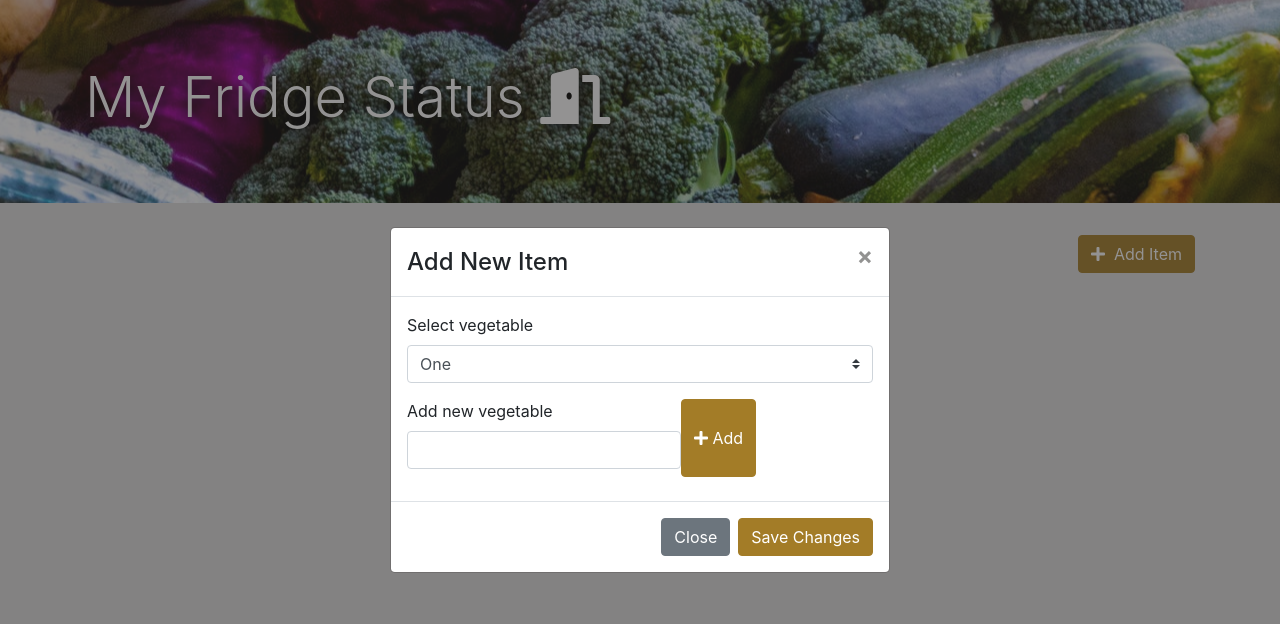
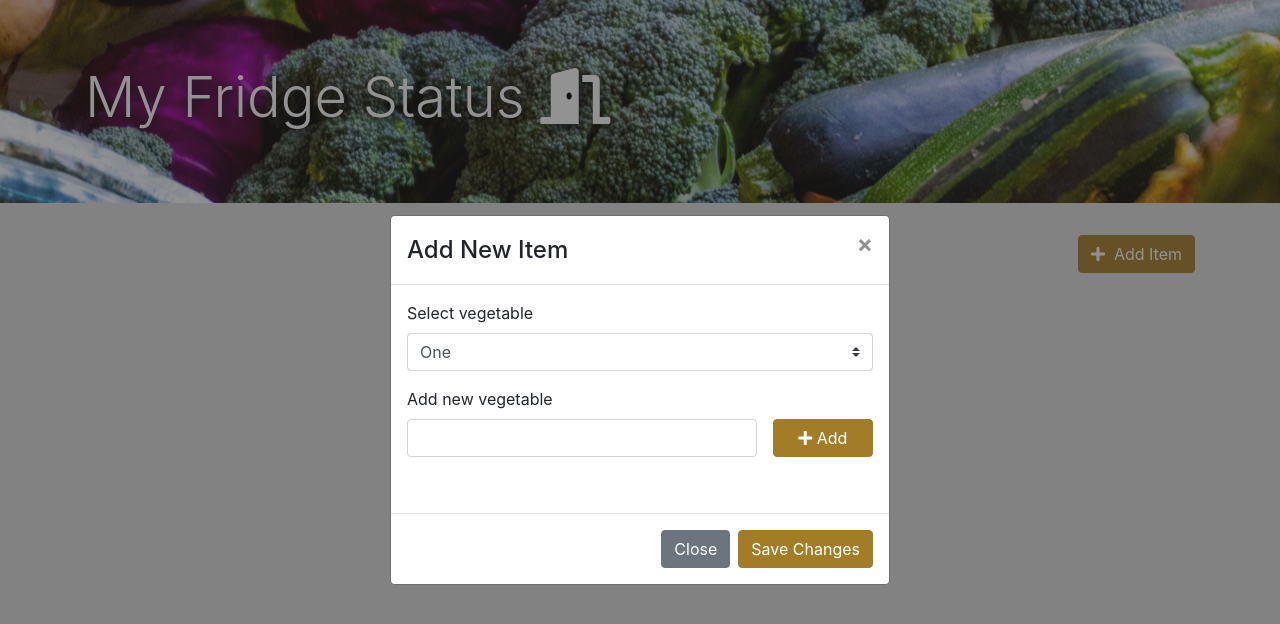
Before and after one commit to LuckyLam34/my-fridge-status, a React (Create React App) app: page / in a window 1280 px wide. Both pictures are taken after a click on the button "Add Item". Shown: the top 624 px of the page. Built offline with nearby package versions, Linux system fonts and the light colour scheme; no server answers; the database is empty.

Commit message:
Updated: Button style

```diff
--- a/src/containers/AddFridgeItemButton.tsx
+++ b/src/containers/AddFridgeItemButton.tsx
@@ -18,18 +18,18 @@ export class AddFridgeItemButton extends React.Component<any, any> {
   handleClose() {
     this.setState({
       show: !this.state.show
-    })
+    });
   }
 
   render() {
     return (
-      <div className="add-fridge-item-button">
+      <div>
         <div className="add-fridge-item-button">
           <button onClick={this.handleClose} type="button" className="btn btn-primary">
             <i className="fas fa-plus"></i>&nbsp;
             Add Item</button>
         </div>
-        <Modal centered={true} show={this.state.show} onHide={this.handleClose} backdrop="static">
+        <Modal className="add-fridge-item-button" centered={true} show={this.state.show} onHide={this.handleClose} backdrop="static">
           <Modal.Header closeButton>
             <Modal.Title>Add New Item</Modal.Title>
           </Modal.Header>
@@ -45,11 +45,15 @@ export class AddFridgeItemButton extends React.Component<any, any> {
                 </select>
               </div>
               <div className="d-flex">
-                <div className="form-group">
-                  <label>Add new vegetable</label>
-                  <input type="text" className="form-control" aria-describedby="emailHelp" placeholder="" />
+                <div className="w-75">
+                  <div className="form-group">
+                    <label>Add new vegetable</label>
+                    <input type="text" className="form-control" aria-describedby="emailHelp" placeholder="" />
+                  </div>
                 </div>
-                <button type="button" className="btn btn-primary mb-2"> <i className="fas fa-plus"></i>&nbsp;Add</button>
+                <div className="w-25 pr-0">
+                  <button type="button" className="btn btn-primary mb-2"> <i className="fas fa-plus"></i>&nbsp;Add</button>
+                </div>
               </div>
             </form>
           </Modal.Body>
--- /dev/null
+++ b/src/style/_add-fridge-item-button.scss
@@ -0,0 +1,8 @@
+.add-fridge-item-button {
+    .w-25 {
+        padding: 2em 1em;
+        button {
+            width: 100%;
+        }
+    }
+}
--- a/src/style/style.scss
+++ b/src/style/style.scss
@@ -2,6 +2,7 @@
 @import './global';
 @import './fridge-item';
 @import './loader';
+@import './add-fridge-item-button';
 
 body {
     background-color: #dfdfdf;
```
